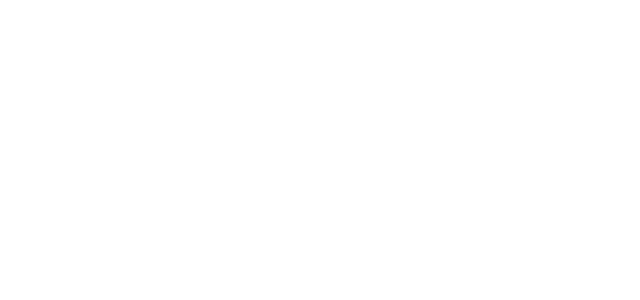
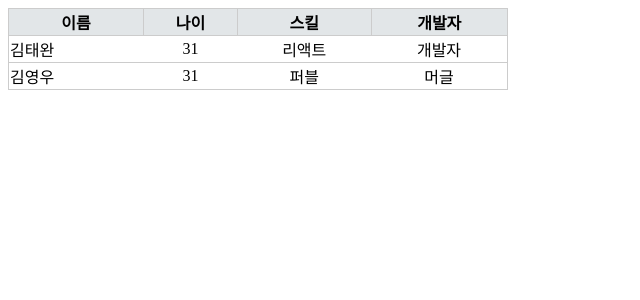
Before and after one commit to kbc1235/front, a React (Vite) app: page /dataTable in a window 1280 px wide. Before the commit this address had no page. Shown: the top 300 px of the page, without its empty margins (0-640 px from the left). Built offline with nearby package versions, Linux system fonts and the light colour scheme.

Commit message:
dataTable 추가

```diff
--- /dev/null
+++ b/src/components/dataTable/index.tsx
@@ -0,0 +1,55 @@
+import { Colum, Row } from "../../pages/datatable";
+import styled from "styled-components";
+
+interface DateTableProps {
+  columns: Colum[];
+  rows: Row[];
+}
+
+export default function DataTable({ columns, rows }: DateTableProps) {
+  return (
+    <StyledDataTable>
+      <thead>
+        <tr>
+          {columns.map((obj, i) => (
+            <th key={i}>{obj.label}</th>
+          ))}
+        </tr>
+      </thead>
+
+      <tbody>
+        {rows.map((row, i) => {
+          return (
+            <tr key={i}>
+              {columns.map((col, j) => {
+                const value = col.format ? col.format(col, row) : row[col.id];
+                return (
+                  <td
+                    key={j}
+                    style={{ textAlign: col.align || ("center" as any) }}
+                  >
+                    {value}
+                  </td>
+                );
+              })}
+            </tr>
+          );
+        })}
+      </tbody>
+    </StyledDataTable>
+  );
+}
+
+const StyledDataTable = styled.table`
+  width: 500px;
+  border-collapse: collapse;
+
+  tr,
+  th {
+    border: 1px #ccc solid;
+  }
+
+  th {
+    background-color: #e2e6e8;
+  }
+`;
--- a/src/components/infinityScrolling/index.tsx
+++ b/src/components/infinityScrolling/index.tsx
@@ -8,7 +8,10 @@
     if (!targetRef.current) return;
 
     const observer = new IntersectionObserver(
-      (entries, observer) => {
+      (
+        entries: IntersectionObserverEntry[],
+        observer: IntersectionObserver
+      ) => {
         alert("hi");
       },
       { threshold: 1 }
--- a/src/components/tree/index.tsx
+++ b/src/components/tree/index.tsx
@@ -90,14 +90,11 @@
 
       {expand
         ? children.map((data, i) => {
-            const { text, children, state } = data;
             return (
               <div key={i}>
                 {text}
 
-                {children && (
-                  <ChildrenBox text={text} state={state} children={children} />
-                )}
+                {children && <ChildrenBox {...data} />}
               </div>
             );
           })
--- /dev/null
+++ b/src/pages/datatable.tsx
@@ -0,0 +1,46 @@
+import { useState, useEffect } from "react";
+import DataTable from "../components/dataTable";
+
+export type TextAlign = "left" | "center" | "light" | undefined;
+
+export interface Colum {
+  id: string;
+  label: string;
+  align: TextAlign;
+  format?: (column: Colum, row: Row) => React.ReactNode;
+}
+export type Row = { [key: string]: any };
+
+export default function DataTablePage() {
+  const [colums, setColums] = useState<Colum[]>([]);
+  const [rows, setRows] = useState<Row[]>([]);
+
+  useEffect(() => {
+    setColums([
+      { id: "name", label: "이름", align: "left" },
+      { id: "old", label: "나이", align: "center" },
+      { id: "skill", label: "스킬", align: "center" },
+      {
+        id: "isDev",
+        label: "개발자",
+        align: "center",
+        format: (column, row) => {
+          const text = row.isDev ? "개발자" : "머글";
+
+          return text;
+        },
+      },
+    ]);
+
+    setRows([
+      { name: "김태완", old: 31, skill: "리액트", isDev: true },
+      { name: "김영우", old: 31, skill: "퍼블", isDev: false },
+    ]);
+  }, []);
+
+  return (
+    <div>
+      <DataTable columns={colums} rows={rows} />
+    </div>
+  );
+}
--- a/src/route/index.tsx
+++ b/src/route/index.tsx
@@ -5,6 +5,7 @@
 import CustomLineChart from "../components/chart/line";
 import Tree from "../components/tree";
 import InfinityScrolling from "../components/infinityScrolling";
+import DataTablePage from "../pages/datatable";
 
 export default function RouterComponents() {
   return (
@@ -14,6 +15,7 @@
       <Route path="/chart/line" element={<CustomLineChart />} />
       <Route path="/tree" element={<Tree />} />
       <Route path="/infinityScroll" element={<InfinityScrolling />} />
+      <Route path="/dataTable" element={<DataTablePage />} />
     </Routes>
   );
 }
```
Also changed, not shown: .eslintrc.cjs.
